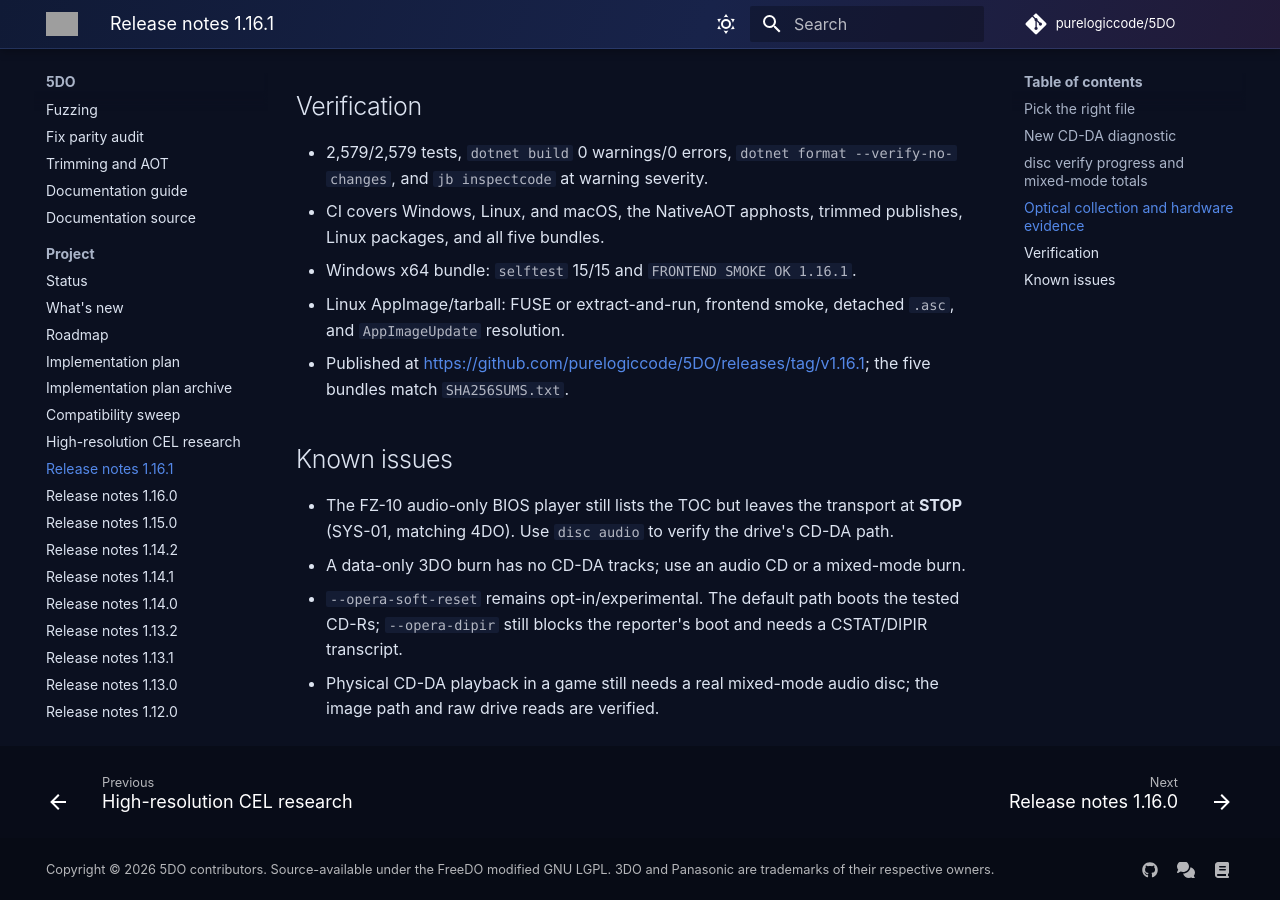
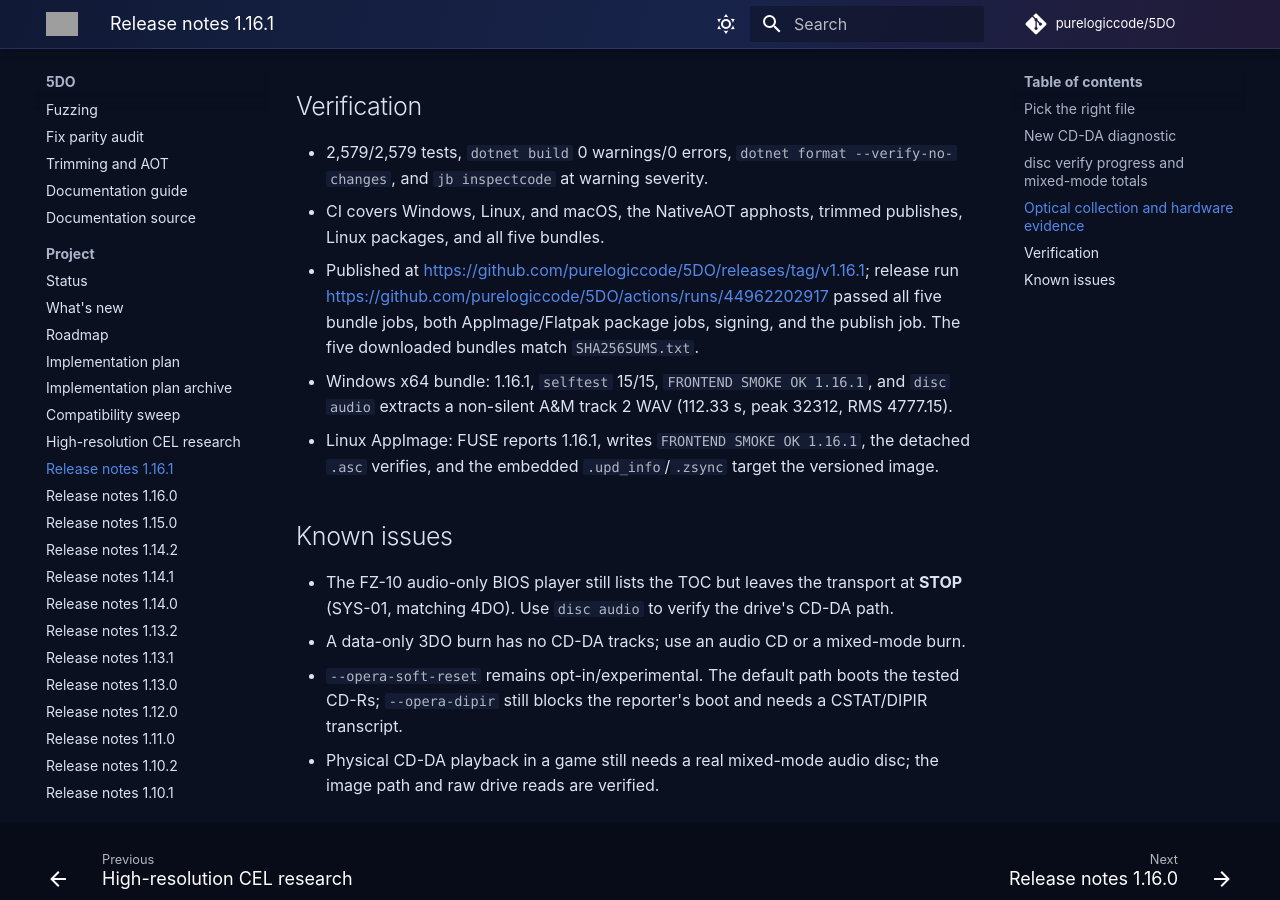
Before and after one commit to purelogiccode/5DO, an MkDocs documentation site: the page built from docs/ReleaseNotes-1.16.1.md, in a window 1280 px wide and 900 px high, scrolled down 2146 px. Built offline with MkDocs 1.6.1 and Material for MkDocs 9.7.7, drawn with Linux system fonts in a browser that asks for light colours; comment, search, counter and statistics services are not loaded; grey boxes are pictures that could not be loaded.

Commit message:
Record the 1.16.1 release evidence

```diff
--- a/docs/ReleaseNotes-1.16.1.md
+++ b/docs/ReleaseNotes-1.16.1.md
@@ -75,11 +75,14 @@ the burn contains no Red Book audio, even if the game has data-streamed music.
   `dotnet format --verify-no-changes`, and `jb inspectcode` at warning severity.
 - CI covers Windows, Linux, and macOS, the NativeAOT apphosts, trimmed publishes, Linux
   packages, and all five bundles.
-- Windows x64 bundle: `selftest` 15/15 and `FRONTEND SMOKE OK 1.16.1`.
-- Linux AppImage/tarball: FUSE or extract-and-run, frontend smoke, detached `.asc`, and
-  `AppImageUpdate` resolution.
-- Published at <https://github.com/purelogiccode/5DO/releases/tag/v1.16.1>; the five
-  bundles match `SHA256SUMS.txt`.
+- Published at <https://github.com/purelogiccode/5DO/releases/tag/v1.16.1>; release run
+  <https://github.com/purelogiccode/5DO/actions/runs/44962202917> passed all five bundle
+  jobs, both AppImage/Flatpak package jobs, signing, and the publish job. The five
+  downloaded bundles match `SHA256SUMS.txt`.
+- Windows x64 bundle: 1.16.1, `selftest` 15/15, `FRONTEND SMOKE OK 1.16.1`, and
+  `disc audio` extracts a non-silent A&M track 2 WAV (112.33 s, peak 32312, RMS 4777.15).
+- Linux AppImage: FUSE reports 1.16.1, writes `FRONTEND SMOKE OK 1.16.1`, the detached
+  `.asc` verifies, and the embedded `.upd_info`/`.zsync` target the versioned image.
 
 ## Known issues
 
```
Also changed, not shown: docs/ImplementationPlanArchive.md (+2 -1 lines), docs/ReleaseChecklist.md (+7 -3 lines), docs/Status.md (+8 -1 lines), docs/WhatsNew.md (+6 -3 lines).
